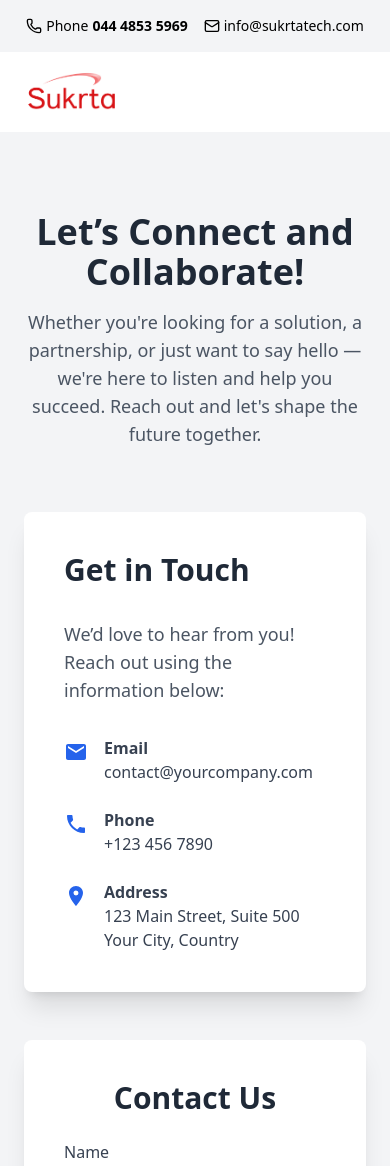
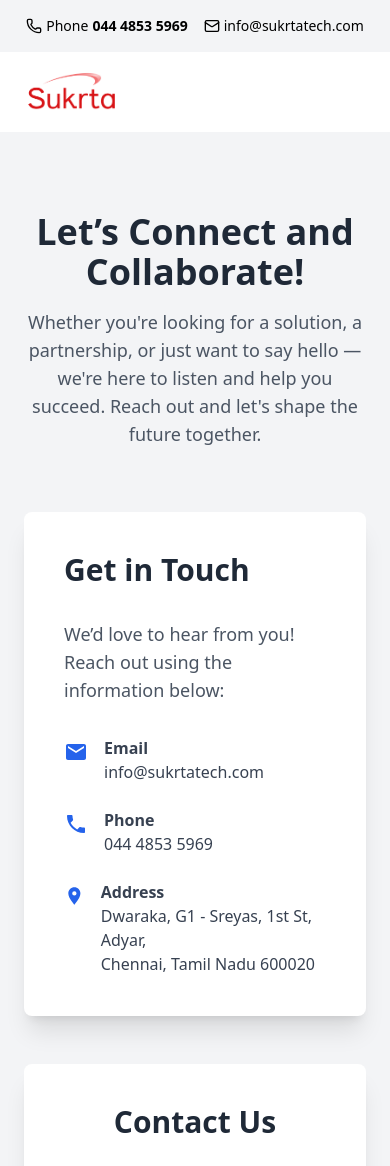
Before and after one commit to DecodeShalini/sukrta_tailwind, a React (Create React App) app: page /contact in a window 390 px wide. Shown: the top 1166 px of the page. Built offline with nearby package versions, Linux system fonts and the light colour scheme.

Commit message:
Updated email, phone no and address

```diff
--- a/src/Pages/Contact.js
+++ b/src/Pages/Contact.js
@@ -29,7 +29,7 @@ const Contact = () => {
               <MdEmail className="text-blue-600 text-2xl mt-1" />
               <div>
                 <p className="font-semibold">Email</p>
-                <p>contact@yourcompany.com</p>
+                <p>info@sukrtatech.com</p>
               </div>
             </div>
 
@@ -37,7 +37,7 @@ const Contact = () => {
               <MdPhone className="text-blue-600 text-2xl mt-1" />
               <div>
                 <p className="font-semibold">Phone</p>
-                <p>+123 456 7890</p>
+                <p>044 4853 5969</p>
               </div>
             </div>
 
@@ -46,9 +46,9 @@ const Contact = () => {
               <div>
                 <p className="font-semibold">Address</p>
                 <p>
-                  123 Main Street, Suite 500
+                  Dwaraka, G1 - Sreyas, 1st St, Adyar,
                   <br />
-                  Your City, Country
+                  Chennai, Tamil Nadu 600020
                 </p>
               </div>
             </div>
```
